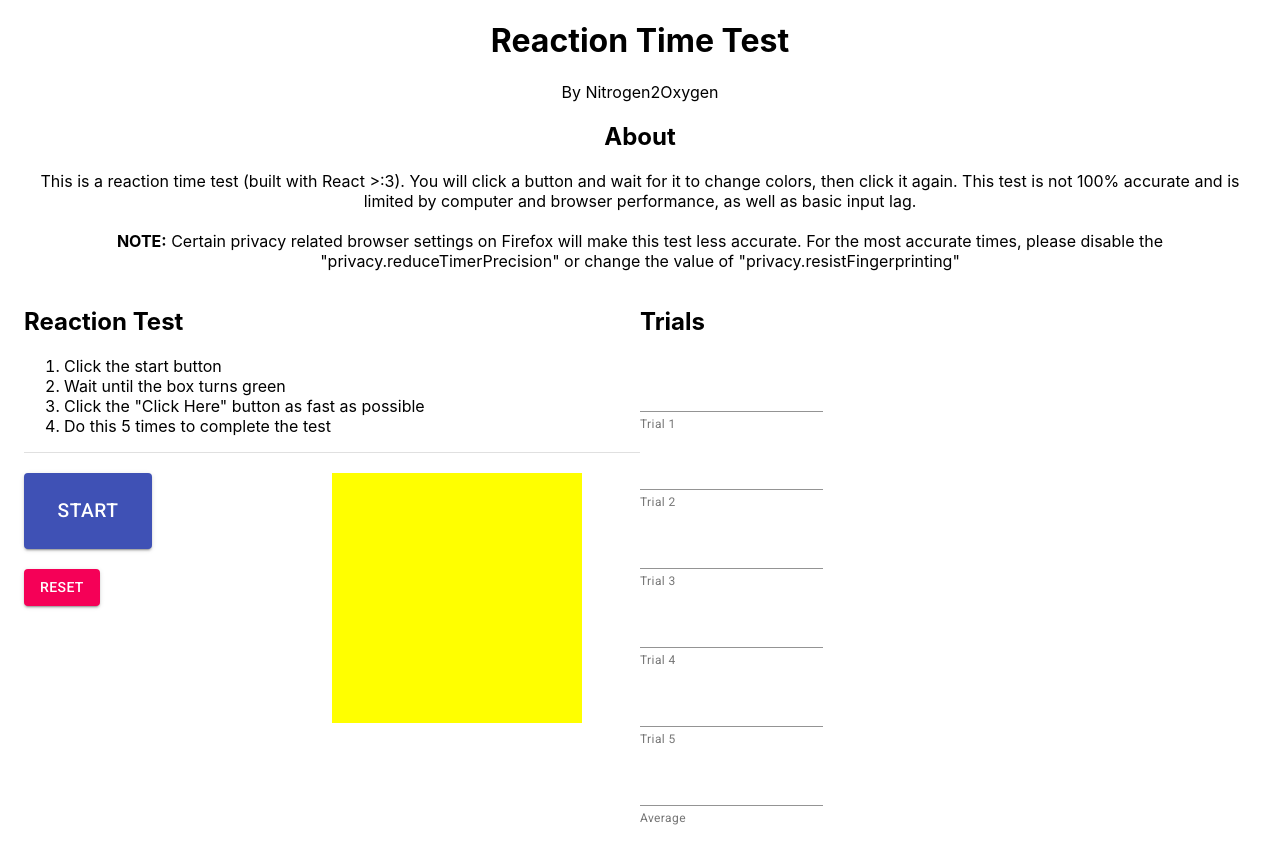
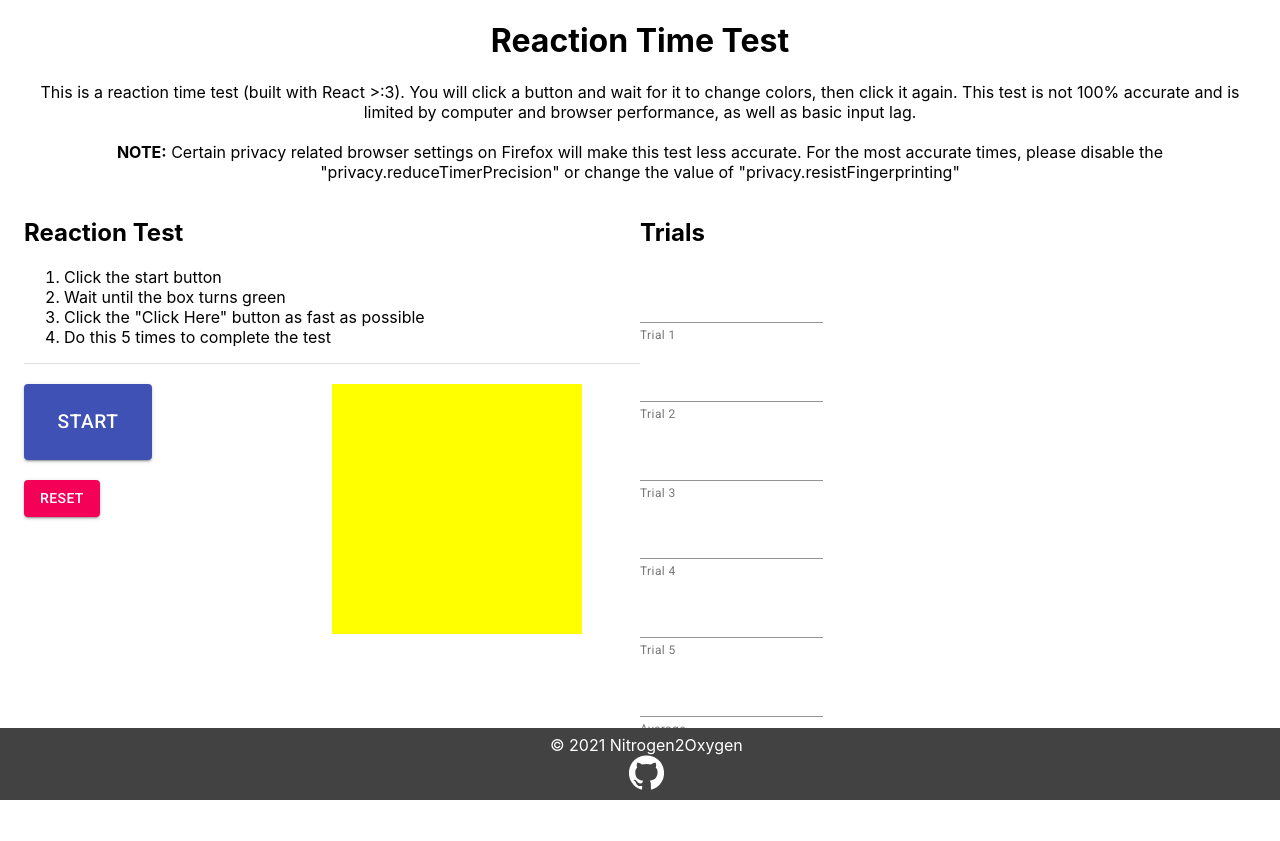
Before and after one commit to ZBerritt/reaction-time-test, a React (Create React App) app: page / in a window 1280 px wide. After the commit the page ends 800 px from the top, so only its background shows below. Built offline with nearby package versions, Linux system fonts and the light colour scheme.

Commit message:
Added a footer

```diff
--- a/src/components/App.js
+++ b/src/components/App.js
@@ -2,12 +2,14 @@ import { Container } from '@material-ui/core';
 import './App.css';
 import Title from './Title';
 import Test from "./Test";
+import Footer from "./Footer"
 
 function App() {
   return (
     <Container>
       <Title />
       <Test />
+      <Footer />
     </Container>
   );
 }
--- /dev/null
+++ b/src/components/Footer.js
@@ -0,0 +1,31 @@
+import { Link, Typography } from "@material-ui/core";
+import { GitHub } from "@material-ui/icons";
+import { makeStyles } from '@material-ui/core/styles';
+
+const useStyles = makeStyles((theme) => ({
+    footer: {
+        position: "fixed",
+        left: 0,
+        bottom: 0,
+        width: "100%",
+        backgroundColor: theme.palette.grey[800],
+        color: "white",
+        textAlign: "center",
+        padding: ".5%"
+    }
+}));
+
+export default function Footer() {
+    const classes = useStyles();
+    return (
+      <div className={classes.footer}>
+              <Typography variant="span">
+                  &copy; 2021 Nitrogen2Oxygen
+                  <br />
+                  <Link color="inherit" href="https://github.com/Nitrogen2Oxygen/reaction-time-test" target="_blank" rel="noreferrer">
+                    <GitHub fontSize="large" />
+                  </Link>
+              </Typography>
+      </div>
+    )
+}
--- a/src/components/Title.js
+++ b/src/components/Title.js
@@ -5,11 +5,9 @@ export default function Title() {
         <Box>
             <Box textAlign="center">
                 <h1>Reaction Time Test</h1>
-                <span>By Nitrogen2Oxygen</span>
             </Box>
             <Box textAlign="center">
-                <h2 style={{textAlign: "center"}}>About</h2>
-                    <p>
+                <p>
                     This is a reaction time test (built with React {">"}:3).
                     You will click a button and wait for it to change colors, then click it again.
                     This test is not 100% accurate and is limited by computer and browser performance, as well as basic input lag.
```
